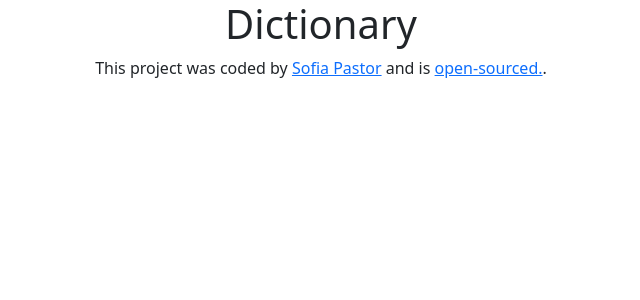
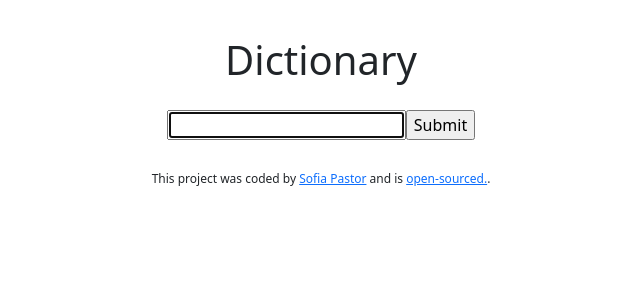
Before and after one commit to sofia-pastor/dictionary-project, a React (Create React App) app: page / in a window 1280 px wide. Shown: the top 300 px of the page, without its empty margins (319-959 px from the left). Built offline with nearby package versions, Linux system fonts and the light colour scheme.

Commit message:
added search form

```diff
--- a/src/App.css
+++ b/src/App.css
@@ -1,3 +1,13 @@
 .App {
   text-align: center;
 }
+
+.App h1 {
+  margin: 30px 0 20px;
+  line-height: 1.5;
+}
+
+.App footer {
+  margin-top: 30px;
+  font-size: 12px;
+}
--- a/src/App.js
+++ b/src/App.js
@@ -1,11 +1,16 @@
 import "./App.css";
+import Dictionary from "./Dictionary";
 
 export default function App() {
   return (
     <div className="App">
+      <div className="container">
         <div className="App-header">
           <h1>Dictionary</h1>
         </div>
+        <main>
+          <Dictionary />
+        </main>
         <footer>
           <p>
             This project was coded by{" "}
@@ -28,5 +33,6 @@ export default function App() {
           </p>
         </footer>
       </div>
+    </div>
   );
 }
--- /dev/null
+++ b/src/Dictionary.js
@@ -0,0 +1,23 @@
+import { useState } from "react";
+
+export default function Dictionary() {
+  const [keyword, setKeyword] = useState(null);
+
+  function handleKeywordInput(event) {
+    setKeyword(event.target.value);
+  }
+
+  function search(event) {
+    event.preventDefault();
+    alert(keyword);
+  }
+
+  return (
+    <div className="Dictionary">
+      <form onSubmit={search}>
+        <input type="search" autoFocus onChange={handleKeywordInput} />
+        <input type="submit" />
+      </form>
+    </div>
+  );
+}
```
Lines whose indentation alone changed are shown as unchanged.
